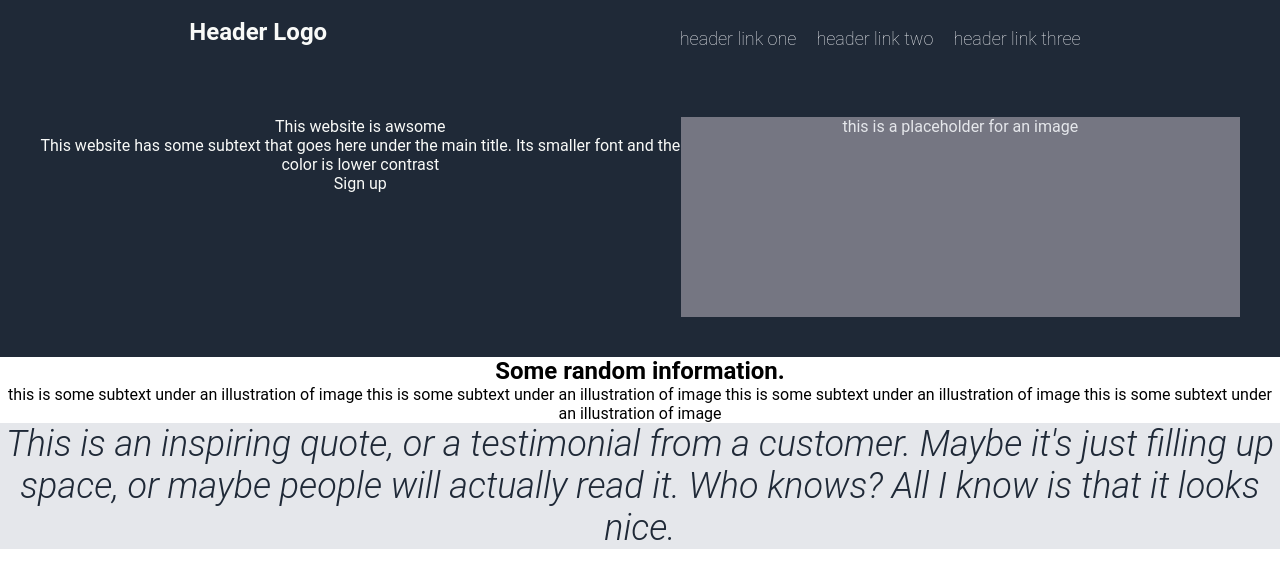
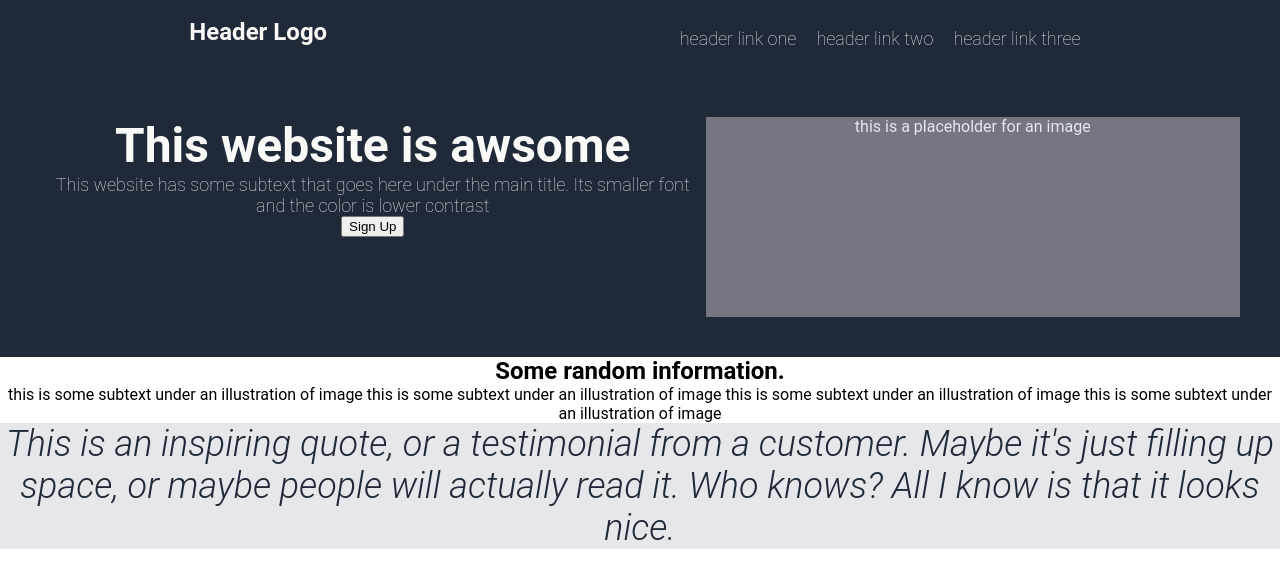
Before and after one commit to jairxortega/landing-page, a plain HTML site: page index.html in a window 1280 px wide. Drawn offline with Linux system fonts and the light colour scheme; a web font is replaced by a local one.

Commit message:
fixing first section

```diff
--- a/index.html
+++ b/index.html
@@ -22,9 +22,9 @@
         </nav>
         <div class="section-one">
             <div class="main-text">
-                <div>This website is awsome</div>
-                <div>This website has some subtext that goes here under the main title. Its smaller font and the color is lower contrast</div>
-                <div>Sign up</div>
+                <h1>This website is awsome</h1>
+                <p>This website has some subtext that goes here under the main title. Its smaller font and the color is lower contrast</p>
+                <button>Sign Up</button>
             </div>
             <div class="image-box">this is a placeholder for an image</div>
         </div>
--- a/stylesheet.css
+++ b/stylesheet.css
@@ -45,8 +45,14 @@
     justify-content: center;
 }
 
-.title {
+.section-one h1 {
     font-size: 48px;
+}
+
+.section-one p {
+    color: #e5e7eb;
+    font-size: 18px;
+    font-weight: 200;
 }
 
 .image-box {
```
